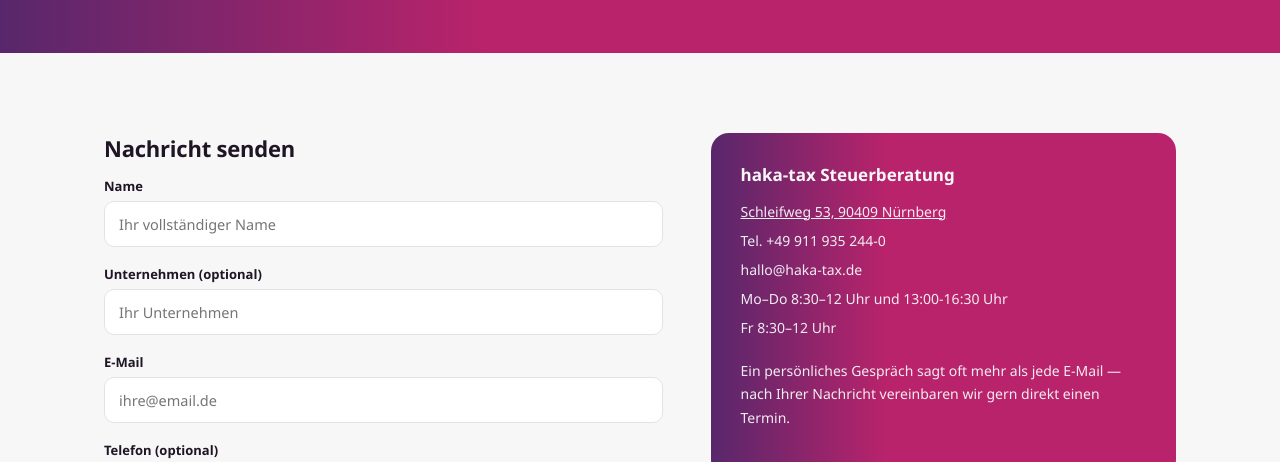
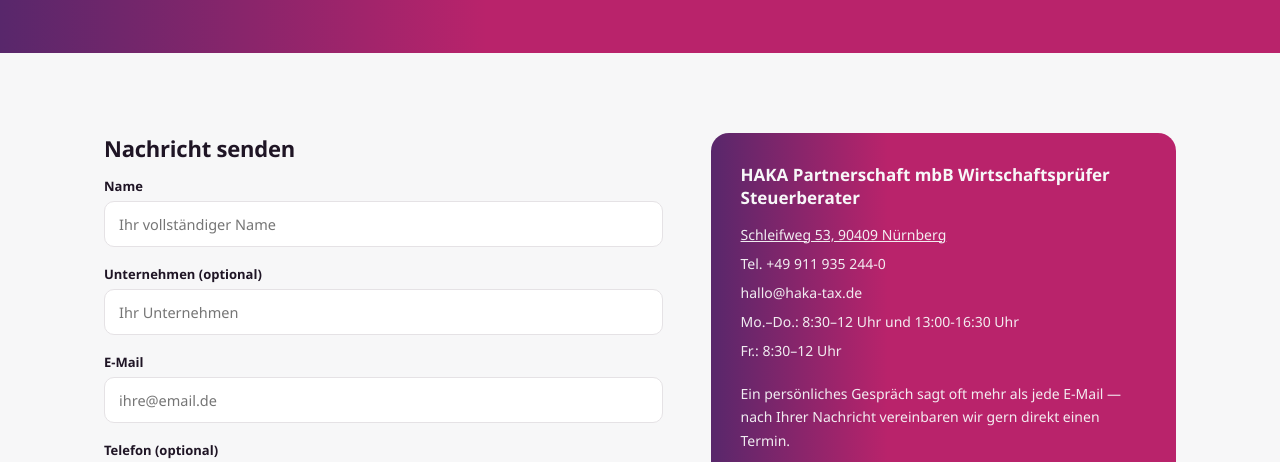
Before and after one commit to faruk-akkaya/haka-tax.de, a plain HTML site: page kontakt.html in a window 1280 px wide. Shown: the part 323-785 px from the top of the page. Drawn offline with Linux system fonts and the light colour scheme.

Commit message:
Update kontakt.html

```diff
--- a/kontakt.html
+++ b/kontakt.html
@@ -225,12 +225,12 @@ footer{background:var(--night);color:var(--white);padding:56px 24px 0;}
 
       <div>
         <div class="info-card">
-          <h3>haka-tax Steuerberatung</h3>
+          <h3>HAKA Partnerschaft mbB Wirtschaftsprüfer Steuerberater</h3>
           <a id="mapsLink" href="https://www.google.com/maps/search/?api=1&query=Schleifweg%2053%2C%2090409%20N%C3%BCrnberg" target="_blank" rel="noopener" class="line" style="text-decoration:underline;">Schleifweg 53, 90409 Nürnberg</a>
           <div class="line">Tel. +49 911 935 244-0</div>
           <div class="line">hallo@haka-tax.de</div>
-          <div class="line">Mo–Do 8:30–12 Uhr und 13:00-16:30 Uhr</div>
-          <div class="line">Fr 8:30–12 Uhr</div>
+          <div class="line">Mo.–Do.: 8:30–12 Uhr und 13:00-16:30 Uhr</div>
+          <div class="line">Fr.: 8:30–12 Uhr</div>
           <p style="margin-top:22px;">Ein persönliches Gespräch sagt oft mehr als jede E-Mail — nach Ihrer Nachricht vereinbaren wir gern direkt einen Termin.</p>
         </div>
         <div class="photo-block" style="margin-top:20px;min-height:160px;">Foto: Büro-Eingang<br>(hier folgt echtes Bildmaterial)</div>
```
